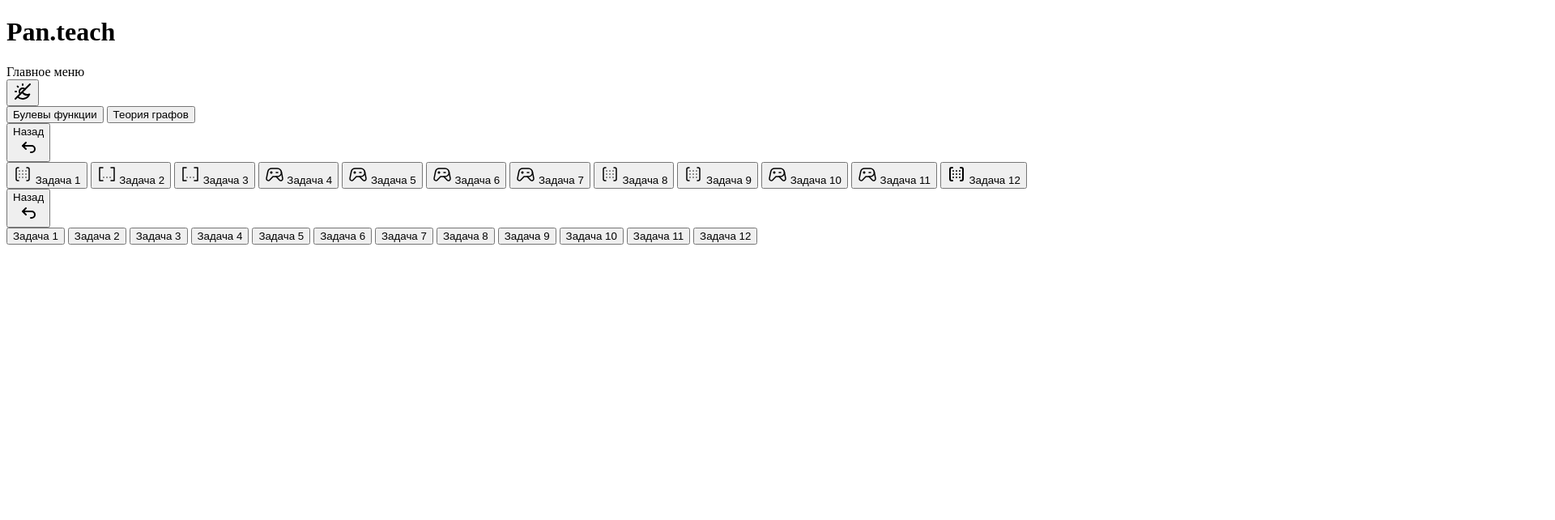
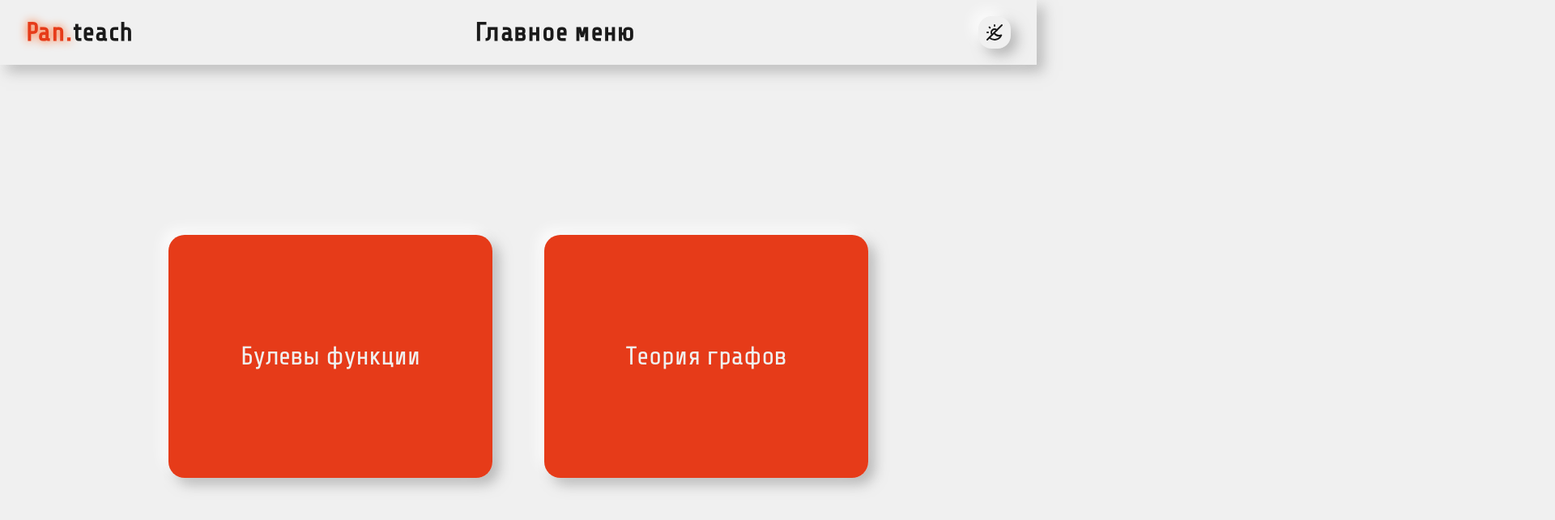
Before and after one commit to dydojopka/DS.Pan.teach, a plain HTML site: page index.html in a window 1280 px wide. Shown: the top 642 px of the page at 81% size, 1920 px wide, since content can reach past the window. Drawn offline with Linux system fonts and the light colour scheme; the site is published under a folder, as on GitHub Pages, so addresses that start at the root find nothing.

Commit message:
Pan.teach 0.1.0a
update index.html

```diff
--- a/index.html
+++ b/index.html
@@ -4,7 +4,7 @@
 <head>
     <meta charset="UTF-8">
     <title>Pan.teach</title>
-    <link rel="stylesheet" href="/css/styles.css">
+    <link rel="stylesheet" href="css/styles.css">
 </head>
 
 <body>
@@ -329,7 +329,7 @@
         </div>
     </div>
 
-    <script src="../js/theme.js"></script>
+    <script src="js/theme.js"></script>
 </body>
 
 </html>
```
